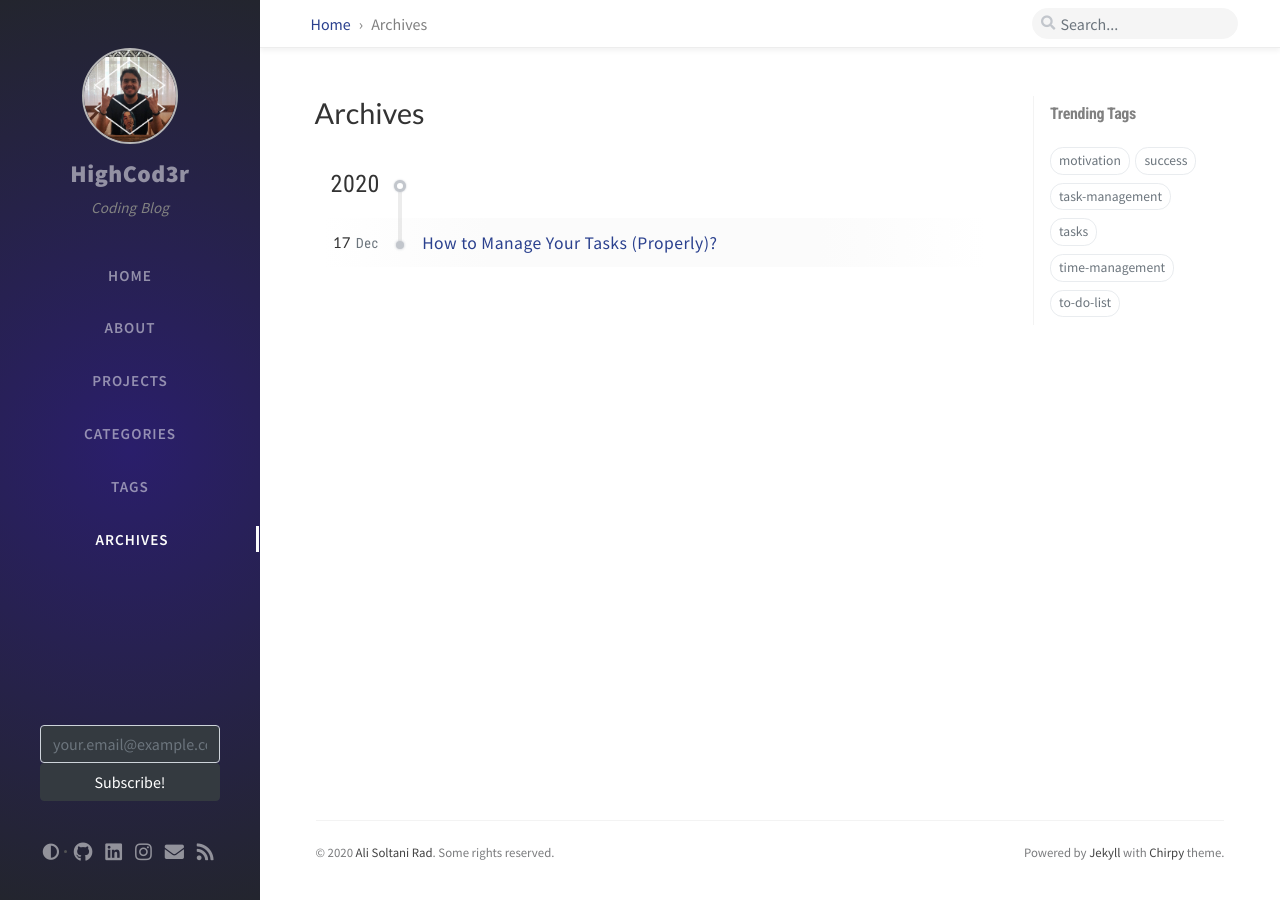
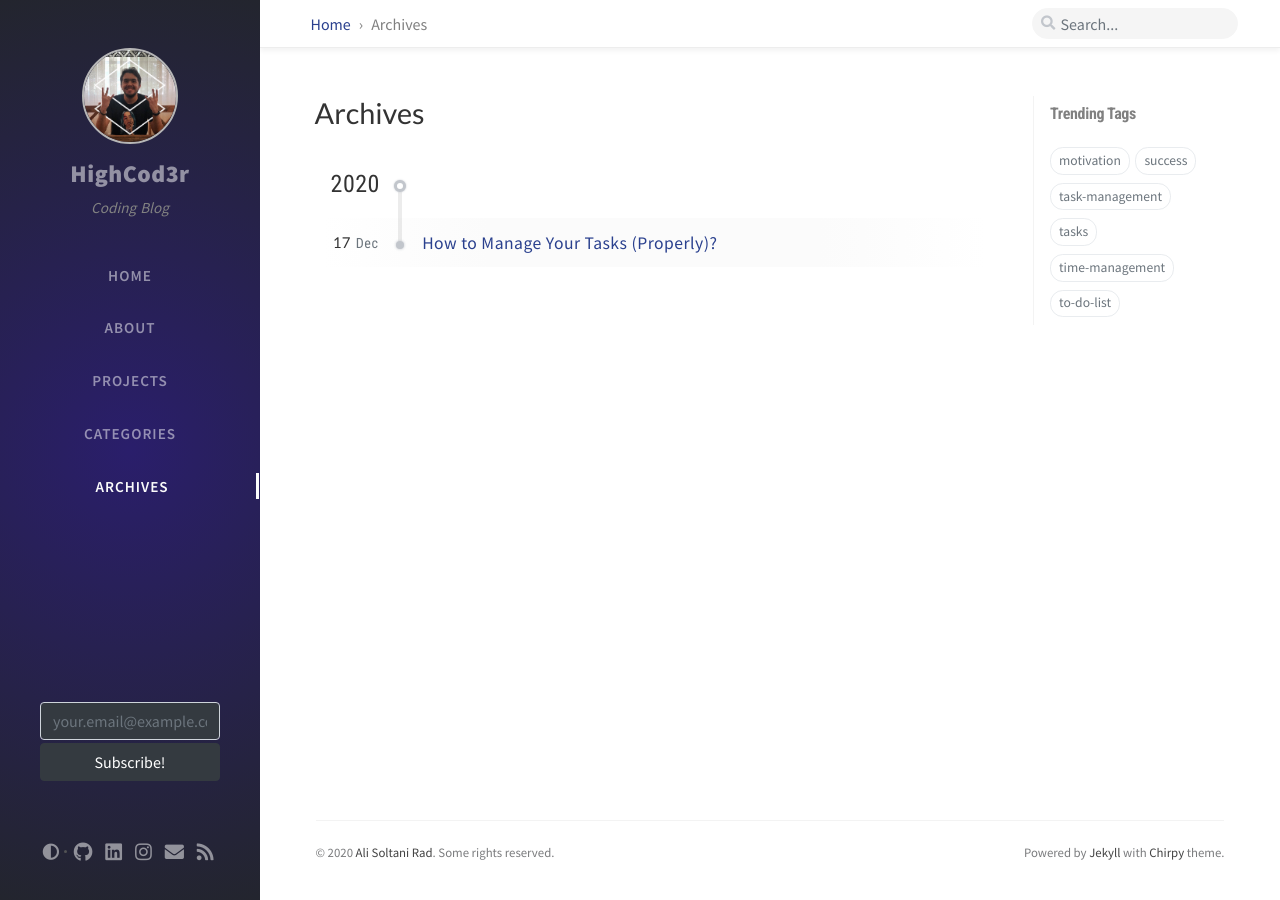
Before and after one commit to alisoltanirad/alisoltanirad.github.io, a Jekyll site: the page built from _tabs/archives.md, in a window 1280 px wide. Built offline with Jekyll 4.4.1, drawn with Linux system fonts in a browser that asks for light colours; nearby versions of some CDN libraries; comment, search, counter and statistics services are not loaded.

Commit message:
Update sidebar

```diff
--- a/_includes/sidebar.html
+++ b/_includes/sidebar.html
@@ -50,17 +50,16 @@
 
 </div><!-- #nav-wrapper -->
 
-<div class="sidebar-bottom row d-flex flex-wrap justify-content-around mt-4"
-     style="margin-bottom: 13px;">
+<div class="sidebar-bottom row d-flex flex-wrap justify-content-around mt-4">
 
   <form action="https://formspree.io/f/xjvpennr" method="post">
 
-    <div class="d-flex justify-content-center">
+    <div class="d-flex justify-content-center" style="margin-bottom: 3px;">
       <input class="form-control input-sm dark bg-dark" name="email"
              type="email" placeholder="your.email@example.com">
     </div>
 
-    <div class="d-flex justify-content-center">
+    <div class="d-flex justify-content-center" style="margin-bottom: 8px;">
       <button class="btn btn-dark btn-block" type="submit">
           Subscribe!
       </button>
```
Also changed, not shown: _tabs/archives.md (+1 -1 lines), _tabs/tags.md (deleted, +0 -6 lines).
